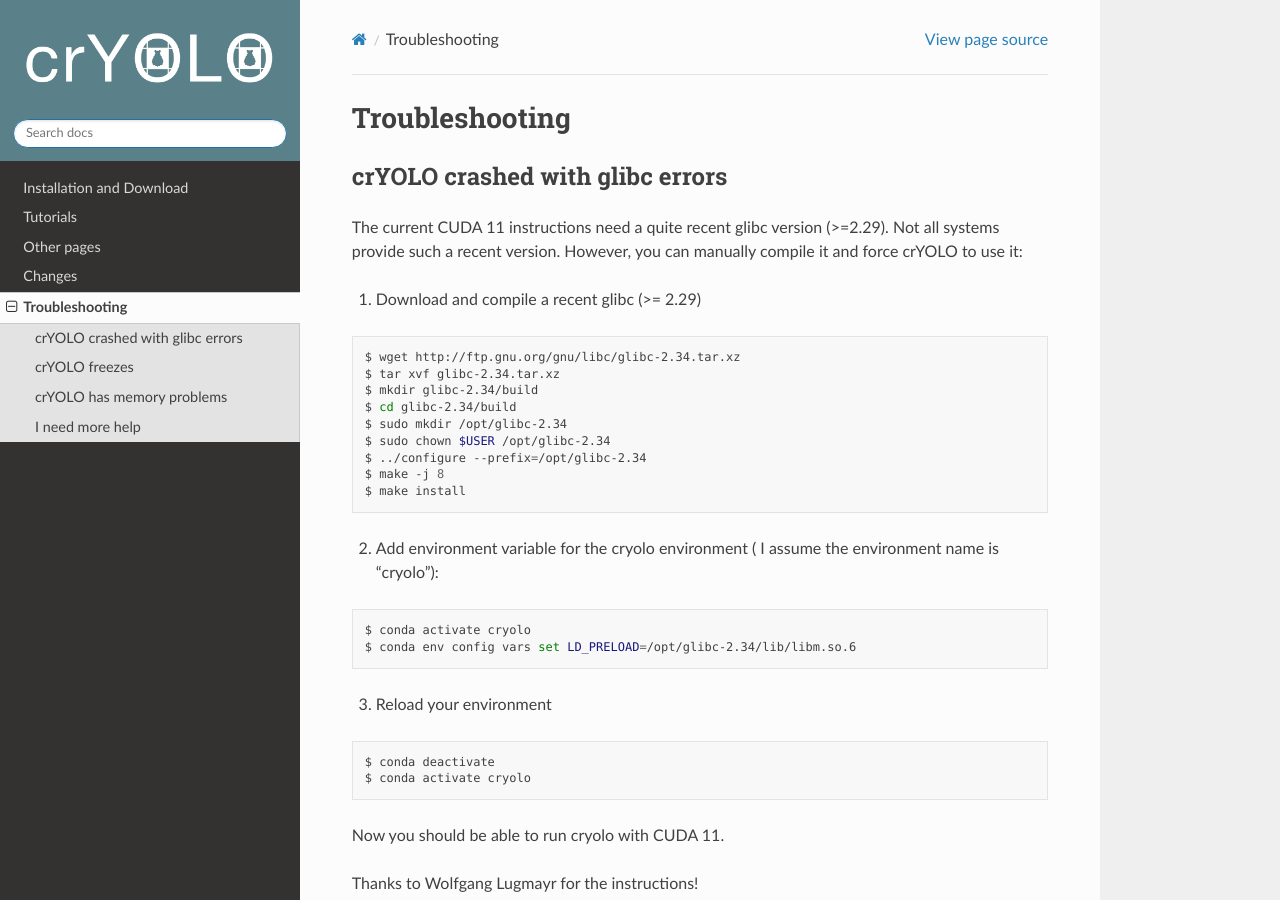
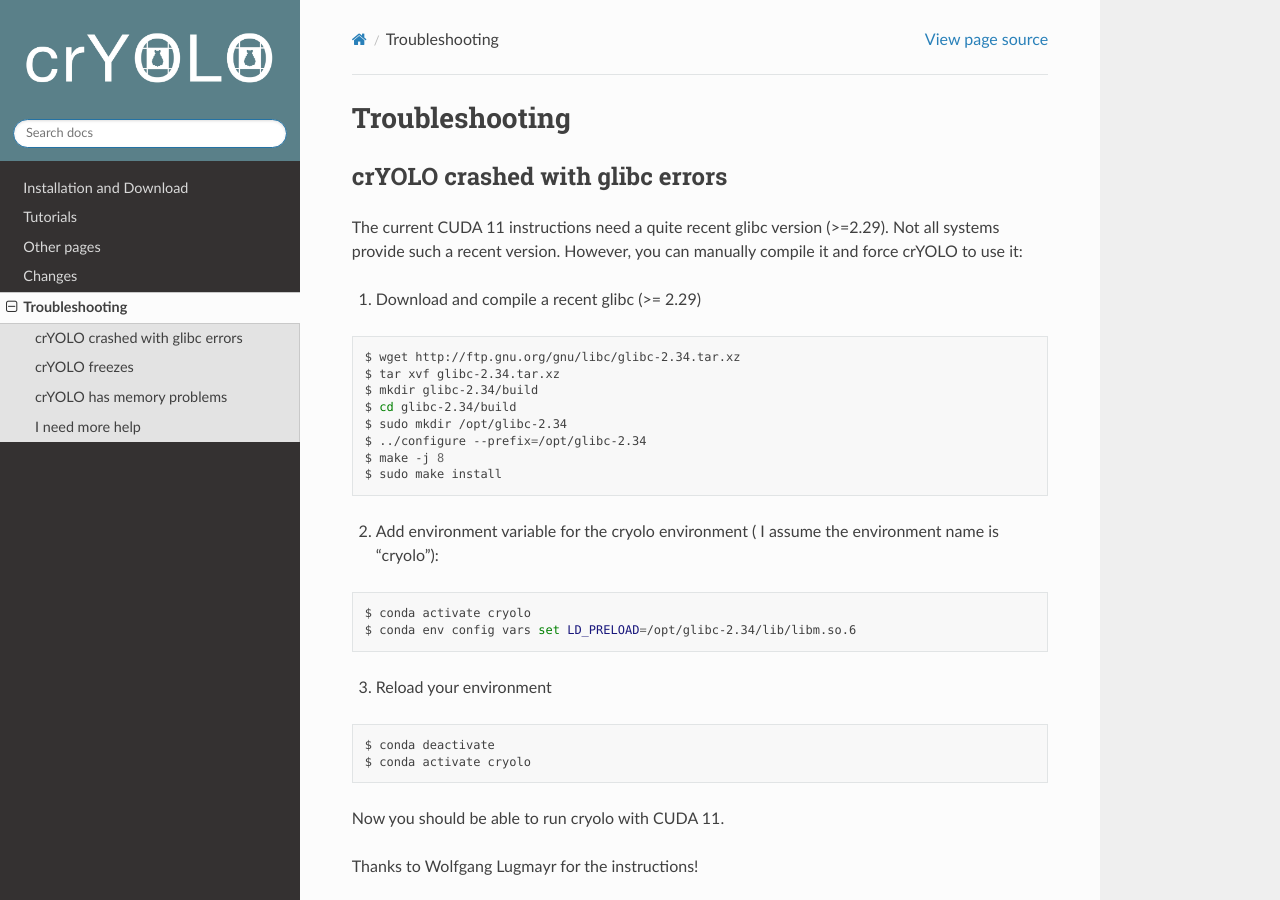
Before and after one commit to MPI-Dortmund/cryolo, a Sphinx documentation site: the page built from source/troubleshooting.rst, in a window 1280 px wide and 900 px high. Built offline with Sphinx 7.4.7 and the Read the Docs theme 2.0.0, drawn with Linux system fonts in a browser that asks for light colours.

Commit message:
small improvement of the instructions

```diff
--- a/source/troubleshooting.rst
+++ b/source/troubleshooting.rst
@@ -17,10 +17,9 @@
     mkdir glibc-2.34/build
     cd glibc-2.34/build
     sudo mkdir /opt/glibc-2.34
-    sudo chown $USER /opt/glibc-2.34
     ../configure --prefix=/opt/glibc-2.34
     make -j 8
-    make install
+    sudo make install
 
 2. Add environment variable for the cryolo environment ( I assume the environment name is "cryolo"):
 
```
